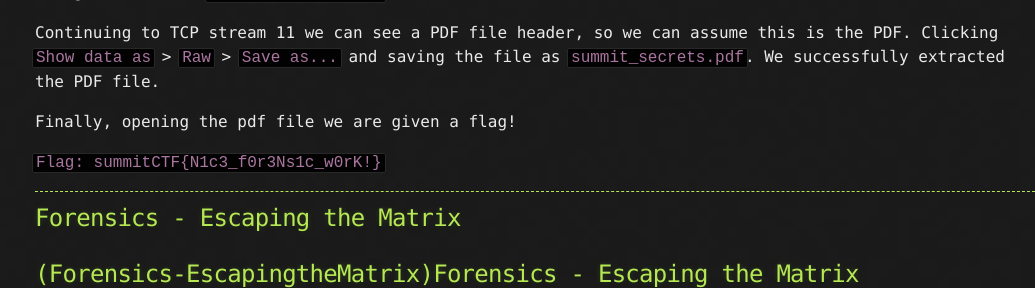
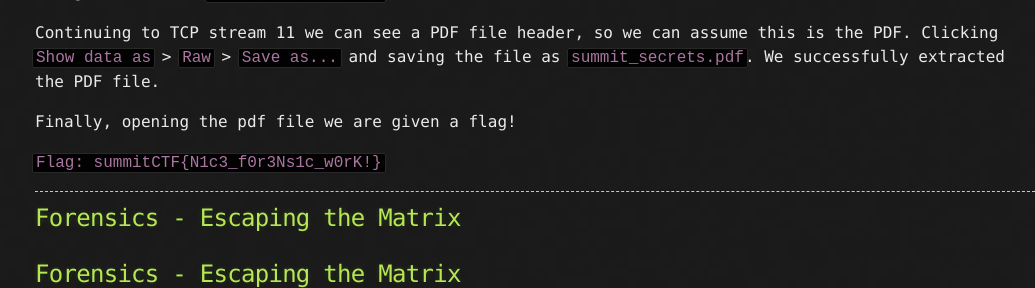
Before and after one commit to Txnn3r/Txnn3r.github.io, a Jekyll site: the page built from _posts/2023-04-17-SummitCTF.md, in a window 1280 px wide and 900 px high, scrolled down 3345 px, cut to the strip 0-288 px from the top of the window. Shown: the whole strip, without its empty margins (105-1140 px from the left). Built offline with Jekyll 4.4.1, drawn with Linux system fonts in a browser that asks for light colours.

Commit message:
Update 2023-04-17-SummitCTF.md

```diff
--- a/_posts/2023-04-17-SummitCTF.md
+++ b/_posts/2023-04-17-SummitCTF.md
@@ -98,7 +98,7 @@ Finally, opening the pdf file we are given a flag!
 
 ## [](#Forensics-EscapingtheMatrix)Forensics - Escaping the Matrix
 
-## (Forensics-EscapingtheMatrix)Forensics - Escaping the Matrix
+## [](Forensics-EscapingtheMatrix)Forensics - Escaping the Matrix
 
 ![image](https://user-images.githubusercontent.com/101006959/232649652-a48339b6-31bf-4c70-aa19-e2f1ba8d7c04.png)
 
```
